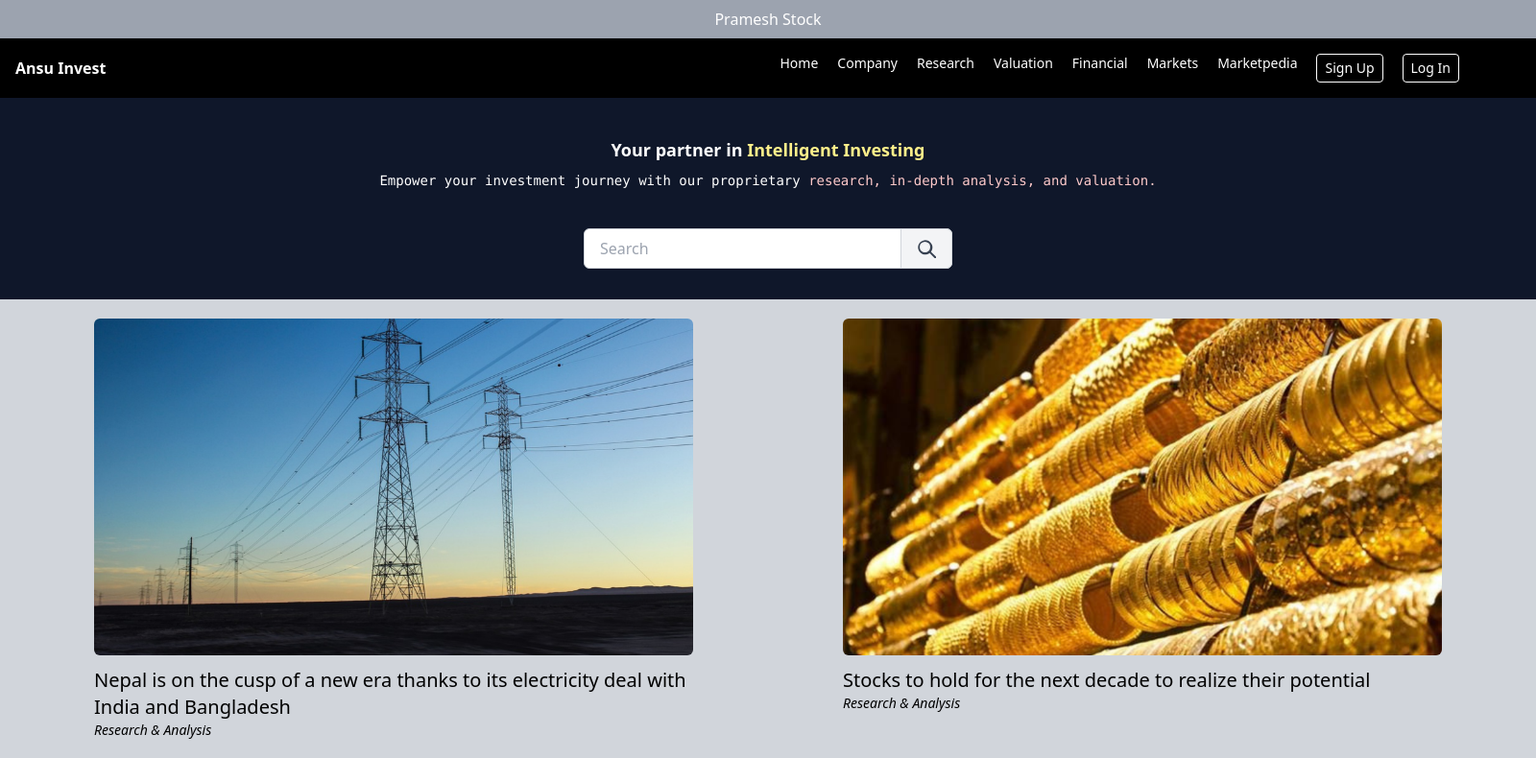
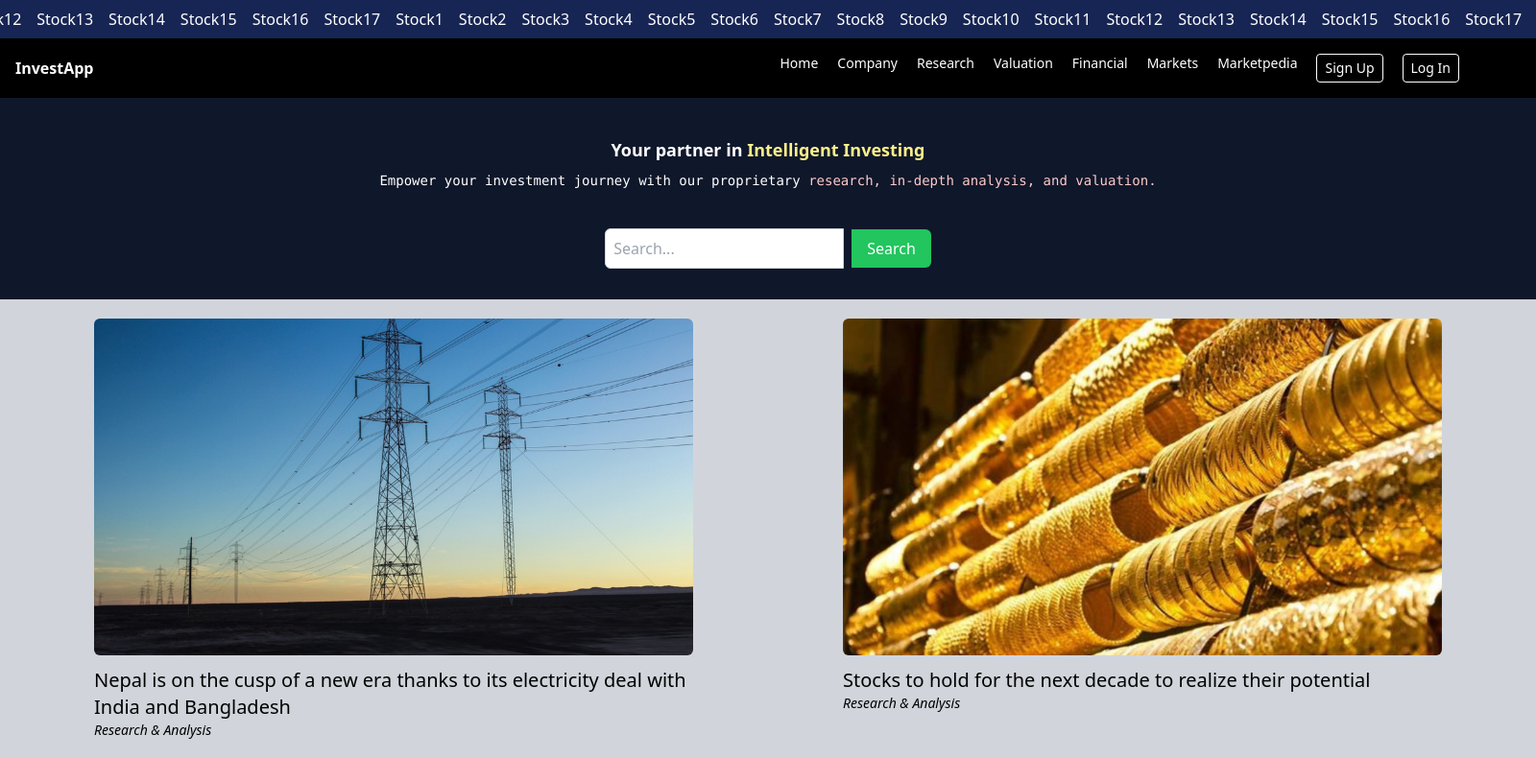
Before and after one commit to prameshlogic/LSDjangoFirst, a Django app: page / in a window 1600 px wide. Shown: the top 790 px of the page at 96% size. Run offline with Django 5.2, Linux system fonts and the light colour scheme.

Commit message:
Eighth Commit

```diff
--- a/MyInvest/investApp/static/src/output.css
+++ b/MyInvest/investApp/static/src/output.css
@@ -554,67 +554,16 @@
   --tw-contain-style:  ;
 }
 
-.container {
-  width: 100%;
-}
-
-@media (min-width: 640px) {
-  .container {
-    max-width: 640px;
-  }
-}
-
-@media (min-width: 768px) {
-  .container {
-    max-width: 768px;
-  }
-}
-
-@media (min-width: 1024px) {
-  .container {
-    max-width: 1024px;
-  }
-}
-
-@media (min-width: 1280px) {
-  .container {
-    max-width: 1280px;
-  }
-}
-
-@media (min-width: 1536px) {
-  .container {
-    max-width: 1536px;
-  }
-}
-
-.visible {
-  visibility: visible;
-}
-
-.collapse {
-  visibility: collapse;
-}
-
 .static {
   position: static;
 }
 
-.absolute {
-  position: absolute;
+.sticky {
+  position: sticky;
 }
 
-.relative {
-  position: relative;
-}
-
-.inset-y-0 {
+.top-0 {
   top: 0px;
-  bottom: 0px;
-}
-
-.right-0 {
-  right: 0px;
 }
 
 .m-4 {
@@ -699,28 +653,16 @@
   display: flex;
 }
 
-.table {
-  display: table;
-}
-
-.contents {
-  display: contents;
-}
-
-.hidden {
-  display: none;
-}
-
 .h-10 {
   height: 2.5rem;
 }
 
-.h-5 {
-  height: 1.25rem;
+.h-full {
+  height: 100%;
 }
 
-.h-full {
-  height: 100%;
+.min-h-screen {
+  min-height: 100vh;
 }
 
 .w-2\/5 {
@@ -731,40 +673,56 @@
   width: 5rem;
 }
 
-.w-5 {
-  width: 1.25rem;
-}
-
 .w-full {
   width: 100%;
 }
 
-.w-2 {
-  width: 0.5rem;
+.max-w-lg {
+  max-width: 32rem;
 }
 
-.w-3 {
-  width: 0.75rem;
+.max-w-md {
+  max-width: 28rem;
 }
 
 .max-w-screen-xl {
   max-width: 1280px;
 }
 
-.max-w-sm {
-  max-width: 24rem;
+@keyframes marquee {
+  0% {
+    transform: translateX(0%);
+  }
+
+  100% {
+    transform: translateX(-100%);
+  }
 }
 
-.border-collapse {
-  border-collapse: collapse;
+.animate-marquee {
+  animation: marquee 10s linear infinite;
 }
 
-.transform {
-  transform: translate(var(--tw-translate-x), var(--tw-translate-y)) rotate(var(--tw-rotate)) skewX(var(--tw-skew-x)) skewY(var(--tw-skew-y)) scaleX(var(--tw-scale-x)) scaleY(var(--tw-scale-y));
+@keyframes marquee {
+  0% {
+    transform: translateX(0%);
+  }
+
+  100% {
+    transform: translateX(-100%);
+  }
 }
 
-.resize {
-  resize: both;
+.animate-marquee2 {
+  animation: marquee 10s linear infinite;
+}
+
+.cursor-pointer {
+  cursor: pointer;
+}
+
+.flex-col {
+  flex-direction: column;
 }
 
 .flex-wrap {
@@ -791,6 +749,22 @@
   gap: 1.25rem;
 }
 
+.space-x-2 > :not([hidden]) ~ :not([hidden]) {
+  --tw-space-x-reverse: 0;
+  margin-right: calc(0.5rem * var(--tw-space-x-reverse));
+  margin-left: calc(0.5rem * calc(1 - var(--tw-space-x-reverse)));
+}
+
+.space-y-6 > :not([hidden]) ~ :not([hidden]) {
+  --tw-space-y-reverse: 0;
+  margin-top: calc(1.5rem * calc(1 - var(--tw-space-y-reverse)));
+  margin-bottom: calc(1.5rem * var(--tw-space-y-reverse));
+}
+
+.whitespace-nowrap {
+  white-space: nowrap;
+}
+
 .rounded {
   border-radius: 0.25rem;
 }
@@ -801,6 +775,11 @@
 
 .rounded-md {
   border-radius: 0.375rem;
+}
+
+.rounded-l-md {
+  border-top-left-radius: 0.375rem;
+  border-bottom-left-radius: 0.375rem;
 }
 
 .rounded-r {
@@ -841,9 +820,9 @@
   background-color: rgb(0 0 0 / var(--tw-bg-opacity));
 }
 
-.bg-gray-100 {
+.bg-blue-950 {
   --tw-bg-opacity: 1;
-  background-color: rgb(243 244 246 / var(--tw-bg-opacity));
+  background-color: rgb(23 37 84 / var(--tw-bg-opacity));
 }
 
 .bg-gray-300 {
@@ -851,14 +830,9 @@
   background-color: rgb(209 213 219 / var(--tw-bg-opacity));
 }
 
-.bg-gray-400 {
+.bg-green-500 {
   --tw-bg-opacity: 1;
-  background-color: rgb(156 163 175 / var(--tw-bg-opacity));
-}
-
-.bg-green-50 {
-  --tw-bg-opacity: 1;
-  background-color: rgb(240 253 244 / var(--tw-bg-opacity));
+  background-color: rgb(34 197 94 / var(--tw-bg-opacity));
 }
 
 .bg-slate-200 {
@@ -886,9 +860,20 @@
   background-color: rgb(255 255 255 / var(--tw-bg-opacity));
 }
 
-.bg-gray-800 {
-  --tw-bg-opacity: 1;
-  background-color: rgb(31 41 55 / var(--tw-bg-opacity));
+.bg-opacity-80 {
+  --tw-bg-opacity: 0.8;
+}
+
+.p-10 {
+  padding: 2.5rem;
+}
+
+.p-2 {
+  padding: 0.5rem;
+}
+
+.p-3 {
+  padding: 0.75rem;
 }
 
 .p-4 {
@@ -1044,20 +1035,16 @@
   box-shadow: var(--tw-ring-offset-shadow, 0 0 #0000), var(--tw-ring-shadow, 0 0 #0000), var(--tw-shadow);
 }
 
+.shadow-lg {
+  --tw-shadow: 0 10px 15px -3px rgb(0 0 0 / 0.1), 0 4px 6px -4px rgb(0 0 0 / 0.1);
+  --tw-shadow-colored: 0 10px 15px -3px var(--tw-shadow-color), 0 4px 6px -4px var(--tw-shadow-color);
+  box-shadow: var(--tw-ring-offset-shadow, 0 0 #0000), var(--tw-ring-shadow, 0 0 #0000), var(--tw-shadow);
+}
+
 .shadow-md {
   --tw-shadow: 0 4px 6px -1px rgb(0 0 0 / 0.1), 0 2px 4px -2px rgb(0 0 0 / 0.1);
   --tw-shadow-colored: 0 4px 6px -1px var(--tw-shadow-color), 0 2px 4px -2px var(--tw-shadow-color);
   box-shadow: var(--tw-ring-offset-shadow, 0 0 #0000), var(--tw-ring-shadow, 0 0 #0000), var(--tw-shadow);
-}
-
-.shadow-sm {
-  --tw-shadow: 0 1px 2px 0 rgb(0 0 0 / 0.05);
-  --tw-shadow-colored: 0 1px 2px 0 var(--tw-shadow-color);
-  box-shadow: var(--tw-ring-offset-shadow, 0 0 #0000), var(--tw-ring-shadow, 0 0 #0000), var(--tw-shadow);
-}
-
-.outline {
-  outline-style: solid;
 }
 
 .hover\:bg-black:hover {
--- a/MyInvest/investApp/templates/invest.html
+++ b/MyInvest/investApp/templates/invest.html
@@ -14,21 +14,59 @@
 </head>
 
 <body class = "bg-slate-900">
-    <div class="bg-gray-400 h-10 flex items-center justify-center text-white">
-        <p>Pramesh Stock</p>
+    <div class=" bg-blue-950 h-10 flex text-white sticky top-0 cursor-pointer">
+        <div class=" animate-marquee whitespace-nowrap flex items-center justify-center">
+            <p class="p-2">Stock1</p>
+            <p class="p-2">Stock2</p>
+            <p class="p-2">Stock3</p>
+            <p class="p-2">Stock4</p>
+            <p class="p-2">Stock5</p>
+            <p class="p-2">Stock6</p>
+            <p class="p-2">Stock7</p>
+            <p class="p-2">Stock8</p>
+            <p class="p-2">Stock9</p>
+            <p class="p-2">Stock10</p>
+            <p class="p-2">Stock11</p>
+            <p class="p-2">Stock12</p>
+            <p class="p-2">Stock13</p>
+            <p class="p-2">Stock14</p>
+            <p class="p-2">Stock15</p>
+            <p class="p-2">Stock16</p>
+            <p class="p-2">Stock17</p>
+        </div>
+        <div class="animate-marquee2 whitespace-nowrap flex items-center justify-center">
+            <p class="p-2">Stock1</p>
+            <p class="p-2">Stock2</p>
+            <p class="p-2">Stock3</p>
+            <p class="p-2">Stock4</p>
+            <p class="p-2">Stock5</p>
+            <p class="p-2">Stock6</p>
+            <p class="p-2">Stock7</p>
+            <p class="p-2">Stock8</p>
+            <p class="p-2">Stock9</p>
+            <p class="p-2">Stock10</p>
+            <p class="p-2">Stock11</p>
+            <p class="p-2">Stock12</p>
+            <p class="p-2">Stock13</p>
+            <p class="p-2">Stock14</p>
+            <p class="p-2">Stock15</p>
+            <p class="p-2">Stock16</p>
+            <p class="p-2">Stock17</p>
+        </div>
     </div>
-    <div class="bg-black text-black p-4 flex justify-between items-center">
-        <div class="font-bold text-white text-left">Ansu Invest</div>
-        <nav class="flex gap-5 mr-16 mt-.5 ">
-            <a href="#" class="text-white text-sm text-right">Home</a>
+
+    <div class="bg-black text-black p-4 flex justify-between items-center sticky top-0">
+        <div class="font-bold text-white text-left">InvestApp</div>
+        <nav class="flex gap-5 mr-16 mt-.5 sticky top-0 ">
+            <a href="{%url 'hmpage'%}" class="text-white text-sm text-right">Home</a>
             <a href="#" class="text-white text-sm text-right">Company</a>
             <a href="#" class="text-white text-sm text-right">Research</a>
             <a href="#" class="text-white text-sm text-right">Valuation</a>
             <a href="#" class="text-white text-sm text-right">Financial</a>
             <a href="#" class="text-white text-sm text-right">Markets</a>
             <a href="#" class="text-white text-sm text-right">Marketpedia</a>
-            <a href="{%url 'sign'%}" class="border border-white py-1 px-2 rounded text-white text-sm text-right">Sign Up</a>
-            <a href="{%url 'login'%}" class="border  border-white py-1 px-2 rounded text-white text-sm text-right">Log In</a>
+            <a href="{%url 'sign'%}" class="border border-white py-1 px-2 rounded text-white text-sm text-right hover:text-red-400 ">Sign Up</a>
+            <a href="{%url 'login'%}" class="border  border-white py-1 px-2 rounded text-white text-sm text-right hover:text-red-400 ">Log In</a>
         </nav>
     </div>
 
@@ -42,23 +80,21 @@
                 Empower your investment journey with our proprietary<span class="text-red-200 text-center"> research, in-depth analysis, and valuation.</span>
             </h2>
         </div>
-        <div class="relative max-w-sm mx-auto mt-10">
-            <input class="w-full py-2 px-4 border border-gray-300 rounded-md shadow-sm focus:outline-none focus:ring-2 focus:ring-blue-500 focus:border-blue-500" type="search" placeholder="Search">
-            <button class="absolute inset-y-0 right-0 flex items-center px-4 text-gray-700 bg-gray-100 border border-gray-300 rounded-r-md hover:bg-gray-200 focus:outline-none focus:ring-2 focus:ring-blue-500 focus:border-blue-500">
-            <svg class="h-5 w-5" fill="currentColor" viewBox="0 0 20 20" xmlns="http://www.w3.org/2000/svg">
-              <path fill-rule="evenodd" clip-rule="evenodd" d="M14.795 13.408l5.204 5.204a1 1 0 01-1.414 1.414l-5.204-5.204a7.5 7.5 0 111.414-1.414zM8.5 14A5.5 5.5 0 103 8.5 5.506 5.506 0 008.5 14z" />
-            </svg>
-          </button>
+        <div class="flex space-x-2 mt-10 justify-center items-center h-full ">
+            <input type="text" placeholder="Search..." class="p-2 border border-gray-300 rounded-l-md focus:outline-none focus:ring-2 focus:ring-blue-500">
+            <button class="px-4 py-2 bg-green-500 text-white rounded-r-md hover:bg-red-400 focus:outline-none focus:ring-2 focus:ring-blue-500">
+                Search
+            </button>
         </div>
     </div>
     <div class="flex justify-around p-5 bg-gray-300 mt-8">
         <div class="w-2/5">
-            <img src="{%static "image/elec.png" %}" alt="Electricity" class="w-full rounded-md">
+            <img src="{%static "image/elec.png" %}" alt="Electricity" class="cursor-pointer w-full rounded-md">
             <h2 class="text-xl mt-3">Nepal is on the cusp of a new era thanks to its electricity deal with India and Bangladesh</h2>
             <p class="text-sm italic">Research & Analysis</p>
         </div>
         <div class="w-2/5">
-            <img src="{%static "image/bala.png" %}"  alt="Stocks" class="w-full rounded-md">
+            <img src="{%static "image/bala.png" %}"  alt="Stocks" class="w-full cursor-pointer rounded-md">
             <h2 class="text-xl mt-3">Stocks to hold for the next decade to realize their potential</h2>
             <p class="text-sm italic">Research & Analysis</p>
         </div>
@@ -66,12 +102,12 @@
     </div>
     <div class="flex justify-around p-5 bg-gray-300 mt-0">
     <div class="w-2/5">
-        <img src="{%static "image/rum.png" %}"  alt="Electricity" class="w-full rounded-md">
+        <img src="{%static "image/rum.png" %}"  alt="Electricity" class="w-full cursor-pointer rounded-md mouuse">
         <h2 class="text-xl mt-3">Inflation is viewed most of the time with disgust.</h2>
         <p class="text-sm italic">Research & Analysis</p>
     </div>
     <div class="w-2/5">
-        <img src="{%static "image/sau.png" %}"  alt="Stocks" class="w-full rounded-md">
+        <img src="{%static "image/sau.png" %}"  alt="Stocks" class="w-full cursor-pointer rounded-md">
         <h2 class="text-xl mt-3">Himalayan Distillery’s problems mounts.</h2>
         <p class="text-sm italic">Research & Analysis</p>
     </div>
@@ -79,7 +115,7 @@
 
     <footer class=" shadow m-4 dark:bg-gray-800 rounded-lg">
         <div class="w-full mx-auto max-w-screen-xl p-4 md:flex md:items-center md:justify-between">
-          <span class="text-sm text-white sm:text-center dark:text-gray-400">© 2024 <a href="https://ansuinvest.com/" class="hover:underline">Ansu Invest™</a>. All Rights Reserved.
+          <span class="text-sm text-white sm:text-center dark:text-gray-400">© 2024 <a href="https://ansuinvest.com/" class="hover:underline">AnsuInvest™</a>. All Rights Reserved.
         </span>
         <ul class="flex flex-wrap items-center mt-3 text-sm font-medium text-white dark:text-white sm:mt-0">
             <li>
--- a/MyInvest/investApp/templates/profileEdit.html
+++ b/MyInvest/investApp/templates/profileEdit.html
@@ -8,13 +8,13 @@
     {% comment %} <script src="https://cdn.tailwindcss.com"></script> {% endcomment %}
     {% comment %} <link href="https://cdn.jsdelivr.net/npm/tailwindcss@2.2.19/dist/tailwind.min.css" rel="stylesheet"> {% endcomment %}
     <link rel="stylesheet" href="{% static 'src/output.css' %}">
-    <title>MyInvest App</title>
+    <title>InvestApp</title>
 </head>
 <body class="bg-slate-900">
     <div class="bg-black text-black p-4 flex justify-between items-center">
-        <div class="font-bold text-white text-left">Ansu Invest</div>
+        <div class="font-bold text-white text-left">InvestApp</div>
         <nav class="flex gap-5 mr-16 mt-.5 ">
-            <a href="#" class="text-white text-sm text-right">Home</a>
+            <a href="{%url 'hmpage'%}" class="text-white text-sm text-right">Home</a>
             <a href="#" class="text-white text-sm text-right">Company</a>
             <a href="#" class="text-white text-sm text-right">Research</a>
             <a href="#" class="text-white text-sm text-right">Valuation</a>
```
Also changed, not shown: other parts of MyInvest/investApp/static/src/output.css (+41 -22 lines), MyInvest/investApp/templates/login.html (+48 -2 lines), MyInvest/investApp/templates/signup.html (+39 -15 lines), tailwind.config.js (+19 -1 lines), MyInvest/investApp/static/tailimage/login.jpg (added), MyInvest/investApp/static/tailimage/signup.jpg (added).
